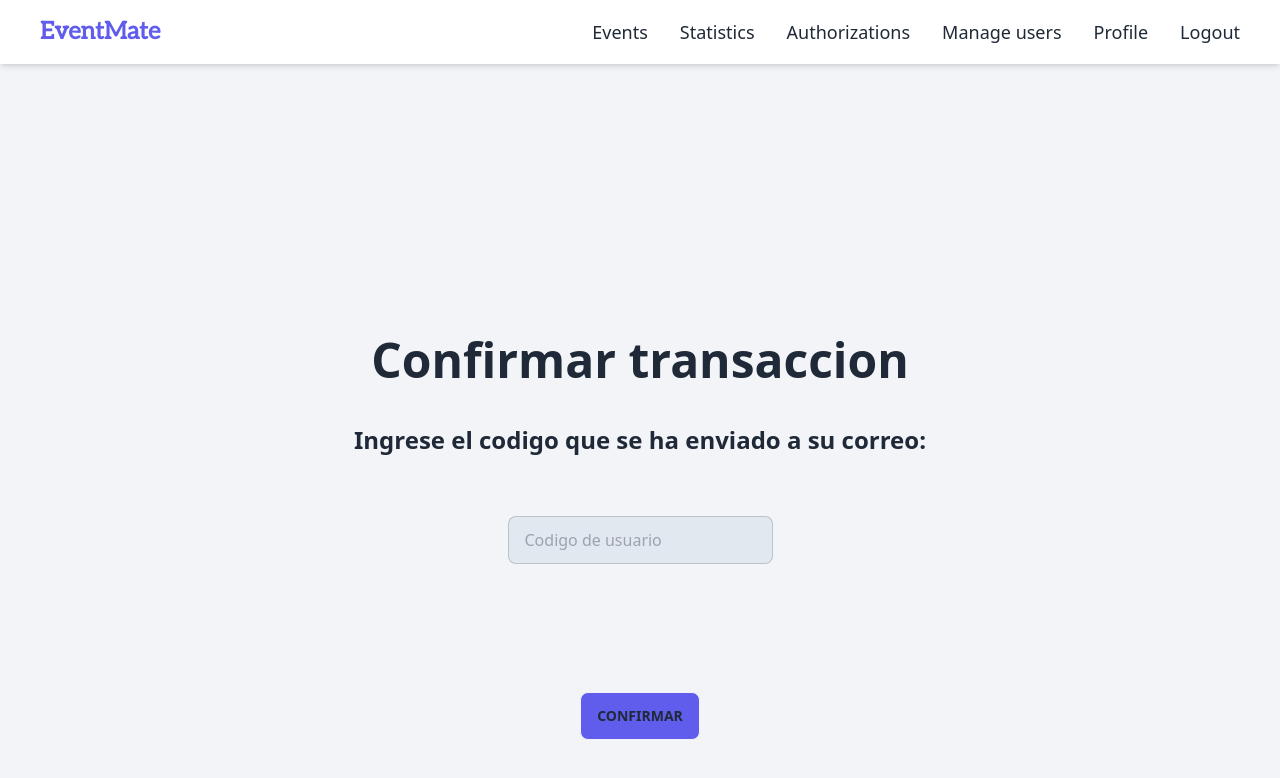
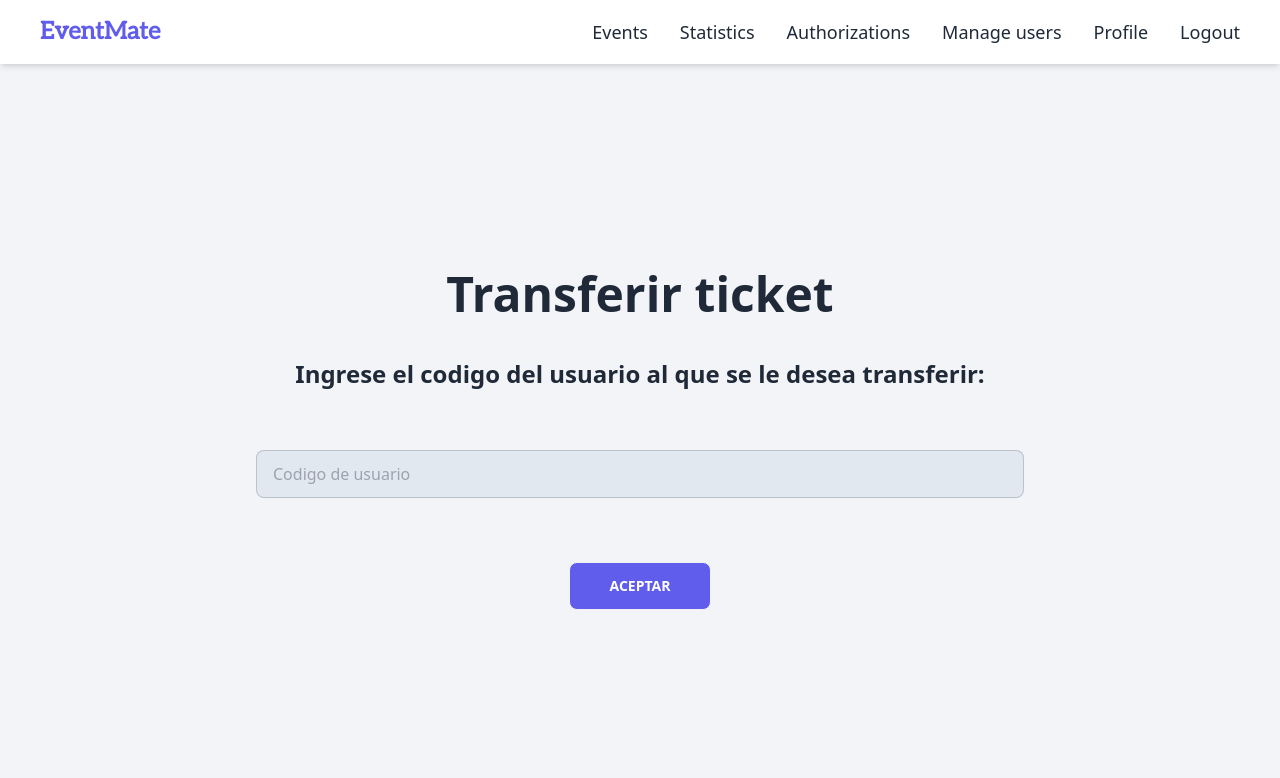
Before and after one commit to fmel025/test-deploy, a React (Vite) app in the folder Client/: page /transaction in a window 1280 px wide. Shown: the top 778 px of the page. Built offline with nearby package versions, Linux system fonts and the light colour scheme.

Commit message:
:sparkles: Add input transaction code view
Added view for transaction code with responsiveness

Co-Authored-By: Samuel Ortiz <62672937+Samuel581@users.noreply.github.com>

```diff
--- /dev/null
+++ b/Client/src/components/InputCodeButton/InputCodeButton.jsx
@@ -0,0 +1,23 @@
+import { useNavigate } from 'react-router-dom';
+function InputCodeButton() {
+  const navigate = useNavigate();
+  return (
+    <div>
+        <button className="btn bg-main px-10 hover:bg-darker-main font-bold text-white" onClick={()=>window.my_modal_5.showModal()}>Aceptar</button>
+        <dialog id="my_modal_5" className="modal modal-bottom sm:modal-middle">
+          <form method="dialog" className="modal-box">
+            <h3 className="font-bold text-lg">Confirmar transferencia</h3>
+            <p className="py-4">Ingrese codigo de confirmacion</p>
+            <input type='text' className='input-bordered input bg-slate-200 w-4/5' placeholder='Codigo de usuario'></input>
+
+            <div className="modal-action">
+              <button className="btn bg-red-500 hover:bg-red-700 font-bold text-white">Cerrar</button>
+              <button onClick={() => navigate('/transaction_details')} className="btn  bg-main hover:bg-darker-main font-bold text-white">Aceptar</button>
+            </div>
+          </form>
+        </dialog>
+    </div>
+  )
+}
+
+export default InputCodeButton
--- a/Client/src/components/TransferButton/TransferButton.jsx
+++ b/Client/src/components/TransferButton/TransferButton.jsx
@@ -4,7 +4,7 @@ export default function ScanButton() {
 
  const navigate = useNavigate();
     return (
-        <button onClick={() => navigate('/tran')} className="btn m-1 bg-main hover:bg-darker-main text-white font-bold">
+        <button onClick={() => navigate('/transaction')} className="btn m-1 bg-main hover:bg-darker-main text-white font-bold">
   Transferir </button>
         );
   }
--- a/Client/src/components/TransferTicket/ConfirmTransaction.jsx
+++ /dev/null
@@ -1,22 +0,0 @@
-import React from 'react'
-import Layout from '../Layout/Layout'
-
-function ConfirmTransaction() {
-  return (
-    <Layout>
-        <div className='flex flex-col w-full h-full mt-64 px-28 text-center items-center'>
-                <h1 className='font-semibold text-5xl mb-10 px-10'>Confirmar transaccion</h1>
-                {/* Aca se puede manejar mediante props el mensaje de confirmacion */}
-                {/* <h1 className='text=5xl'> Transaccion exitosa </h1>*/}
-                <p className='font-semibold text-2xl mb-10 px-10'>Ingrese el codigo que se ha enviado a su correo:</p>
-                <div className='flex flex-col justify-center items-center my-5 gap-32'>
-                    <input type='text' className='input-bordered input bg-slate-200 w-full' placeholder='Codigo de usuario'></input>
-                    <button className='btn bg-main'>Confirmar</button>
-                </div>
-            </div>
-
-    </Layout>
-  )
-}
-
-export default ConfirmTransaction
--- a/Client/src/components/TransferTicket/InputCode.jsx
+++ /dev/null
@@ -1,20 +0,0 @@
-import React from 'react'
-import Layout from '../Layout/Layout'
-
-function InputCode() {
-  return (
-    <Layout>
-        <div className='flex flex-col w-full h-full mt-64 px-28 text-center'>
-                <h1 className='font-semibold text-5xl mb-10 px-10'>Transferir ticket</h1>
-                <p className='font-semibold text-2xl mb-10 px-10'>Ingrese el codigo del usuario al que se le desea transferir:</p>
-                <div className='flex flex-col justify-center items-center my-5 gap-32'>
-                    <input type='text' className='input-bordered input bg-slate-200 w-full' placeholder='Codigo de usuario'></input>
-                    <button className='btn bg-main'>Transferir</button>
-                </div>
-            </div>
-
-    </Layout>
-  )
-}
-
-export default InputCode
--- a/Client/src/pages/Transaction/Transaction.jsx
+++ b/Client/src/pages/Transaction/Transaction.jsx
@@ -1,11 +1,20 @@
-import React from 'react'
+
 import Layout from '../../components/Layout/Layout'
-import InputCode from '../../components/TransferTicket/InputCode'
-import ConfirmTransaction from '../../components/TransferTicket/ConfirmTransaction'
+import InputCodeButton from '../../components/InputCodeButton/InputCodeButton'
 
 function Transaction() {
   return (
-    <ConfirmTransaction/>
+    <Layout>
+        <div className='flex flex-col w-full h-full align-middle justify-center mt-10 text-center'>
+                <h1 className='font-semibold text-2xl lg:text-5xl mb-10 lg:px-10'>Transferir ticket</h1>
+                <p className='font-semibold lg:text-2xl mb-10 lg:px-10'>Ingrese el codigo del usuario al que se le desea transferir:</p>
+                <div className='flex flex-col justify-center items-center my-5 gap-16'>
+                    <input type='text' className='input-bordered input bg-slate-200 w-5/6 lg:w-3/5' placeholder='Codigo de usuario'></input>
+                    <InputCodeButton/>
+                </div>
+            </div>
+
+    </Layout>
   )
 }
 
```
